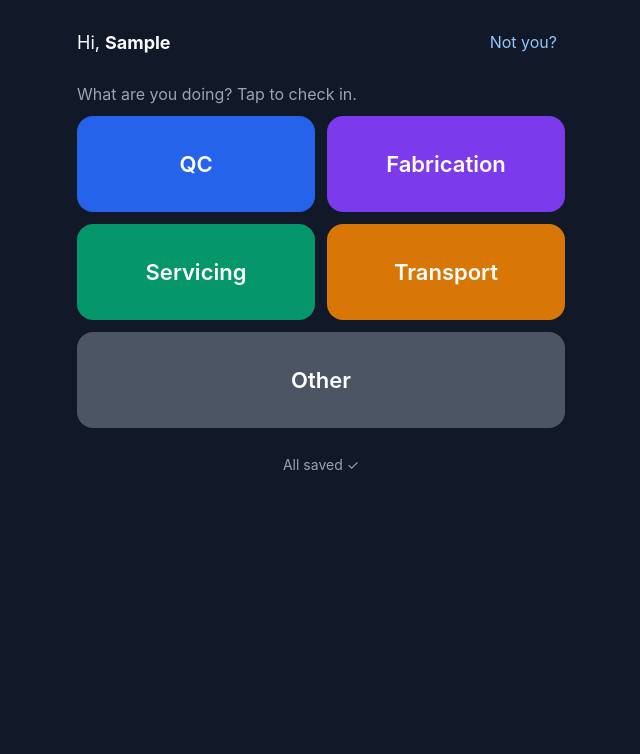
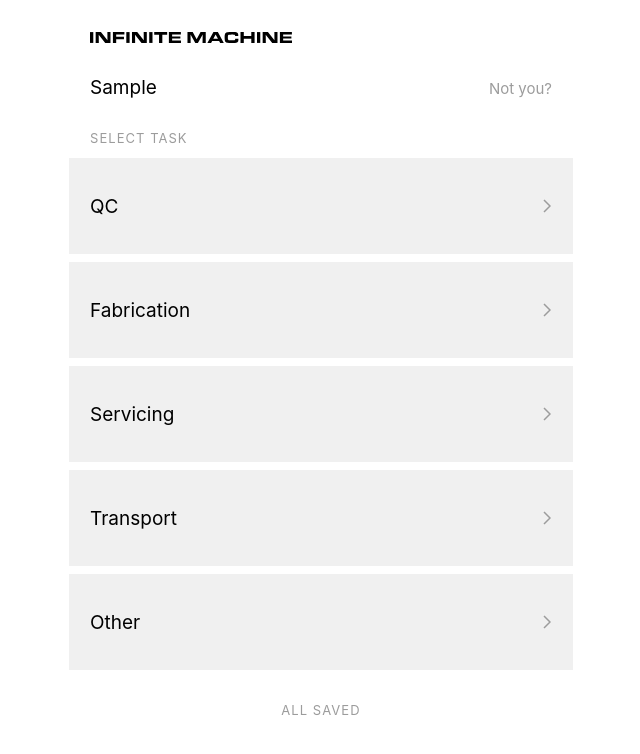
Before and after one commit to ZCoopIM/time-tracker, a plain HTML site: page index.html in a window 1280 px wide. Both pictures are taken after typing "Sample" into the empty fields and a click on the button "Continue". Shown: the whole page, without its empty margins (319-959 px from the left). Drawn offline with Linux system fonts and the light colour scheme.

Commit message:
Restyle app to the Infinite Machine design system
Follows the IM design system's Olto app kit: white page, flat #F0F0F0
rows with chevrons on an 8px gutter, black type at regular weight,
uppercase gray labels, black primary buttons, and Electric Green only for
the checked-in dot. Adds the IM wordmark and redraws the home-screen icons
from the IM symbol. Timer numerals use Michroma as a free stand-in for
Eurostile Extended, since the licensed brand fonts can't go in a public repo.

Also asks the browser to keep saved data (name and unsent entries) so it
isn't cleared to free up space.

Co-Authored-By: Claude Opus 5.5 (1M context) <noreply@anthropic.com>

```diff
--- a/app.js
+++ b/app.js
@@ -5,11 +5,11 @@ const SHEET_URL = 'https://script.google.com/macros/s/AKfycbw--_Xjc6FGlAjxhGxaKs
 
 // The buttons people tap. "Other" asks them to type what they're doing.
 const ACTIVITIES = [
-  { name: 'QC', color: '#2563eb' },
-  { name: 'Fabrication', color: '#7c3aed' },
-  { name: 'Servicing', color: '#059669' },
-  { name: 'Transport', color: '#d97706' },
-  { name: 'Other', color: '#4b5563', askForNote: true },
+  { name: 'QC' },
+  { name: 'Fabrication' },
+  { name: 'Servicing' },
+  { name: 'Transport' },
+  { name: 'Other', askForNote: true },
 ];
 
 // ---- Saved on this device ----
@@ -43,11 +43,11 @@ function render() {
   $('who').textContent = name;
   $('change-name').hidden = !!current;
   $('current').hidden = !current;
-  $('prompt').hidden = !!current;
+  $('prompt').textContent = current ? 'Switch task' : 'Select task';
 
   if (current) {
     $('current-activity').textContent = current.note ? `${current.activity}: ${current.note}` : current.activity;
-    $('current-since').textContent = 'since ' + new Date(current.time).toLocaleTimeString([], { hour: 'numeric', minute: '2-digit' });
+    $('current-since').textContent = 'Since ' + new Date(current.time).toLocaleTimeString([], { hour: 'numeric', minute: '2-digit' });
     tick();
   }
 
@@ -56,9 +56,9 @@ function render() {
   for (const a of ACTIVITIES) {
     if (current && current.activity === a.name && !a.askForNote) continue; // already doing this one
     const b = document.createElement('button');
-    b.className = 'big';
-    b.style.background = a.color;
-    b.textContent = a.name;
+    b.className = 'row';
+    b.innerHTML = '<span></span><svg class="chevron" viewBox="0 0 8 14" aria-hidden="true"><path d="M1 1l6 6-6 6"/></svg>';
+    b.firstChild.textContent = a.name;
     b.onclick = () => (a.askForNote ? showOtherForm() : checkIn(a.name, ''));
     list.appendChild(b);
   }
@@ -143,8 +143,8 @@ async function flush() {
 function renderSync() {
   const n = store.get('queue', []).length;
   const el = $('sync');
-  el.className = n ? 'waiting' : '';
-  el.textContent = n ? `${n} update${n > 1 ? 's' : ''} waiting to send…` : 'All saved ✓';
+  el.classList.toggle('waiting', n > 0);
+  el.textContent = n ? `${n} update${n > 1 ? 's' : ''} waiting to send` : 'All saved';
 }
 
 // Retry when the connection comes back, when the app is reopened, and every 30 seconds.
@@ -184,5 +184,7 @@ $('other-cancel').onclick = hideOtherForm;
 // ---- Start ----
 
 if ('serviceWorker' in navigator) navigator.serviceWorker.register('sw.js');
+// Ask the browser not to clear saved data (the name and unsent entries) to free up space.
+if (navigator.storage && navigator.storage.persist) navigator.storage.persist();
 render();
 flush();
--- a/index.html
+++ b/index.html
@@ -4,55 +4,61 @@
   <meta charset="utf-8">
   <meta name="viewport" content="width=device-width, initial-scale=1, viewport-fit=cover">
   <title>Time Tracker</title>
-  <meta name="theme-color" content="#111827">
+  <meta name="theme-color" content="#ffffff">
   <meta name="apple-mobile-web-app-capable" content="yes">
   <meta name="mobile-web-app-capable" content="yes">
-  <meta name="apple-mobile-web-app-status-bar-style" content="black-translucent">
+  <meta name="apple-mobile-web-app-status-bar-style" content="default">
   <meta name="apple-mobile-web-app-title" content="Time Tracker">
   <link rel="manifest" href="manifest.json">
   <link rel="apple-touch-icon" href="icons/icon-180.png">
   <link rel="icon" href="icons/icon-192.png">
+  <!-- Michroma: free stand-in for Eurostile Extended, used only for the timer numerals -->
+  <link rel="preconnect" href="https://fonts.googleapis.com">
+  <link rel="preconnect" href="https://fonts.gstatic.com" crossorigin>
+  <link rel="stylesheet" href="https://fonts.googleapis.com/css2?family=Michroma&display=swap">
   <link rel="stylesheet" href="style.css">
 </head>
 <body>
   <main>
+    <header class="top">
+      <img class="wordmark" src="assets/im-wordmark.svg" alt="Infinite Machine">
+    </header>
+
     <!-- Step 1: who are you? (asked once, remembered on this device) -->
     <section id="name-screen" hidden>
-      <h1>What's your name?</h1>
+      <p class="eyebrow">Time Tracker</p>
+      <h1>Enter your name</h1>
       <form id="name-form">
         <input id="name-input" autocomplete="name" autocapitalize="words" placeholder="First and last name" required>
-        <button class="big primary" type="submit">Continue</button>
+        <button class="btn primary" type="submit">Continue</button>
       </form>
     </section>
 
     <!-- Step 2: check in / check out -->
     <section id="main-screen" hidden>
-      <header>
-        <span>Hi, <strong id="who"></strong></span>
+      <div class="who">
+        <span id="who"></span>
         <button id="change-name" class="link">Not you?</button>
-      </header>
+      </div>
 
       <div id="current" hidden>
-        <p class="label">You're checked in to</p>
+        <p class="eyebrow"><span class="dot"></span>Checked in</p>
         <p id="current-activity"></p>
         <p id="current-timer">0:00:00</p>
         <p id="current-since"></p>
-        <button id="check-out" class="big danger">Check out</button>
-        <p class="label switch-label">Or switch to:</p>
+        <button id="check-out" class="btn primary">Check out</button>
       </div>
 
-      <p id="prompt" class="label">What are you doing? Tap to check in.</p>
+      <p id="prompt" class="eyebrow">Select task</p>
       <div id="activities"></div>
 
       <form id="other-form" hidden>
-        <input id="other-input" placeholder="What are you doing?" required>
-        <div class="row">
-          <button class="big primary" type="submit">Check in</button>
-          <button class="big" type="button" id="other-cancel">Cancel</button>
-        </div>
+        <input id="other-input" placeholder="What are you working on?" required>
+        <button class="btn primary" type="submit">Check in</button>
+        <button class="btn" type="button" id="other-cancel">Cancel</button>
       </form>
 
-      <p id="sync"></p>
+      <p id="sync" class="eyebrow"></p>
     </section>
   </main>
   <script src="app.js"></script>
--- a/style.css
+++ b/style.css
@@ -1,90 +1,143 @@
+/* Follows the Infinite Machine design system's Olto app kit:
+   white page, flat #F0F0F0 rows on an 8px gutter, black type at regular weight,
+   small uppercase gray labels, Electric Green only as the "active" dot. */
+
+:root {
+  --black: #000;
+  --white: #fff;
+  --row: #f0f0f0;
+  --secondary: #9c9c9c;
+  --hairline: #e4e4e4;
+  --green: #00ff57;
+  --gutter: 8px;
+  --inset: 21px;
+  --font: -apple-system, BlinkMacSystemFont, "SF Pro Text", "Helvetica Neue", Helvetica, Arial, sans-serif;
+  --numerals: "Michroma", "Eurostile Extended", var(--font);
+}
+
 * { box-sizing: border-box; }
 [hidden] { display: none !important; }
 
 body {
   margin: 0;
-  font-family: -apple-system, BlinkMacSystemFont, "Segoe UI", Roboto, sans-serif;
-  background: #111827;
-  color: #f9fafb;
+  background: var(--white);
+  color: var(--black);
+  font-family: var(--font);
+  font-weight: 400;
+  -webkit-font-smoothing: antialiased;
   -webkit-tap-highlight-color: transparent;
 }
 
 main {
   max-width: 520px;
   margin: 0 auto;
-  padding: max(16px, env(safe-area-inset-top)) 16px max(24px, env(safe-area-inset-bottom));
+  padding: max(12px, env(safe-area-inset-top)) var(--gutter) max(24px, env(safe-area-inset-bottom));
 }
 
-h1 { font-size: 28px; margin: 48px 0 24px; }
+p { margin: 0; }
+button { font: inherit; color: inherit; cursor: pointer; border: 0; border-radius: 0; }
 
-header {
-  display: flex;
-  justify-content: space-between;
-  align-items: center;
-  font-size: 18px;
-  margin: 8px 0 24px;
+/* Header */
+.top { padding: 20px var(--inset) 28px; }
+.wordmark { display: block; height: 11px; }
+
+/* Small uppercase label */
+.eyebrow {
+  font-size: 13px;
+  letter-spacing: 0.08em;
+  text-transform: uppercase;
+  color: var(--secondary);
+  padding: 0 var(--inset);
+  margin: 0 0 12px;
 }
 
+h1 {
+  font-size: 34px;
+  font-weight: 400;
+  line-height: 1.1;
+  letter-spacing: -0.01em;
+  padding: 0 var(--inset);
+  margin: 0 0 28px;
+}
+
+/* Inputs and buttons: flat, full width, same 72px height */
 input {
+  display: block;
   width: 100%;
-  font-size: 20px; /* 16px+ stops iPhone from zooming in */
-  padding: 16px;
-  border-radius: 12px;
-  border: 2px solid #374151;
-  background: #1f2937;
-  color: inherit;
-  margin-bottom: 12px;
+  height: 72px;
+  padding: 0 var(--inset);
+  font: inherit;
+  font-size: 19px; /* 16px+ stops iPhone from zooming in */
+  color: var(--black);
+  background: var(--row);
+  border: 1px solid var(--row);
+  border-radius: 0;
+  margin-bottom: var(--gutter);
+  -webkit-appearance: none;
 }
-input:focus { outline: none; border-color: #60a5fa; }
+input::placeholder { color: var(--secondary); }
+input:focus { outline: none; border-color: var(--black); }
 
-button { font: inherit; cursor: pointer; }
-
-.big {
+.btn {
+  display: block;
   width: 100%;
-  font-size: 22px;
-  font-weight: 600;
-  padding: 22px;
-  border: none;
-  border-radius: 16px;
-  background: #374151;
-  color: #fff;
+  height: 72px;
+  padding: 0 var(--inset);
+  font-size: 19px;
+  text-align: left;
+  background: var(--row);
+  margin-bottom: var(--gutter);
 }
-.big:active { transform: scale(0.98); }
-.primary { background: #2563eb; }
-.danger { background: #dc2626; }
+.btn.primary { background: var(--black); color: var(--white); }
+.btn:active, .row:active { opacity: 0.6; }
 
 .link {
   background: none;
-  border: none;
-  color: #93c5fd;
-  font-size: 16px;
-  padding: 8px;
+  padding: 8px 0;
+  font-size: 15px;
+  color: var(--secondary);
 }
 
-.label { color: #9ca3af; font-size: 16px; margin: 0 0 12px; }
+/* Name + "Not you?" */
+.who {
+  display: flex;
+  justify-content: space-between;
+  align-items: baseline;
+  padding: 0 var(--inset);
+  margin-bottom: 24px;
+  font-size: 19px;
+}
 
-#activities {
-  display: grid;
-  grid-template-columns: 1fr 1fr;
-  gap: 12px;
+/* Task list: 96px rows with a chevron, like the Olto app menu */
+#activities { display: grid; gap: var(--gutter); }
+.row {
+  display: flex;
+  align-items: center;
+  justify-content: space-between;
+  width: 100%;
+  height: 96px;
+  padding: 0 22px 0 var(--inset);
+  font-size: 19px;
+  text-align: left;
+  background: var(--row);
 }
-#activities .big { min-height: 96px; }
-#activities .big:last-child:nth-child(odd) { grid-column: span 2; }
+.chevron { width: 8px; height: 14px; fill: none; stroke: var(--secondary); stroke-width: 1.5; }
 
-#current {
-  background: #1f2937;
-  border-radius: 20px;
-  padding: 20px;
-  margin-bottom: 24px;
-  text-align: center;
+/* Checked-in panel */
+#current { margin-bottom: 36px; }
+#current .eyebrow { display: flex; align-items: center; gap: 8px; color: var(--black); }
+.dot { width: 8px; height: 8px; border-radius: 50%; background: var(--green); }
+#current-activity { font-size: 19px; padding: 0 var(--inset); }
+#current-timer {
+  font-family: var(--numerals);
+  font-size: clamp(44px, 14vw, 64px);
+  line-height: 1.1;
+  font-variant-numeric: tabular-nums;
+  padding: 16px var(--inset) 4px;
 }
-#current-activity { font-size: 30px; font-weight: 700; margin: 0; }
-#current-timer { font-size: 48px; font-variant-numeric: tabular-nums; margin: 8px 0 0; }
-#current-since { color: #9ca3af; margin: 4px 0 20px; }
-.switch-label { margin: 20px 0 0; }
+#current-since { font-size: 15px; color: var(--secondary); padding: 6px var(--inset) 24px; }
 
-#other-form { margin-top: 16px; }
-.row { display: flex; gap: 12px; }
+#other-form { margin-top: var(--gutter); }
 
-#sync { text-align: center; color: #9ca3af; font-size: 14px; margin-top: 28px; }
-#sync.waiting { color: #fbbf24; }
+#sync { text-align: center; margin: 32px 0 0; }
+#sync.waiting { color: var(--black); }
--- a/sw.js
+++ b/sw.js
@@ -2,7 +2,7 @@
 // show up right away, and falls back to the saved copy when offline.
 
 const CACHE = 'time-tracker';
-const FILES = ['./', 'index.html', 'style.css', 'app.js', 'manifest.json', 'icons/icon-180.png', 'icons/icon-192.png', 'icons/icon-512.png'];
+const FILES = ['./', 'index.html', 'style.css', 'app.js', 'manifest.json', 'assets/im-wordmark.svg', 'icons/icon-180.png', 'icons/icon-192.png', 'icons/icon-512.png'];
 
 self.addEventListener('install', (e) => {
   e.waitUntil(caches.open(CACHE).then((c) => c.addAll(FILES)));
```
Also changed, not shown: assets/im-wordmark.svg (added), icons/icon-180.png, icons/icon-192.png, icons/icon-512.png, manifest.json, 1 other file.
